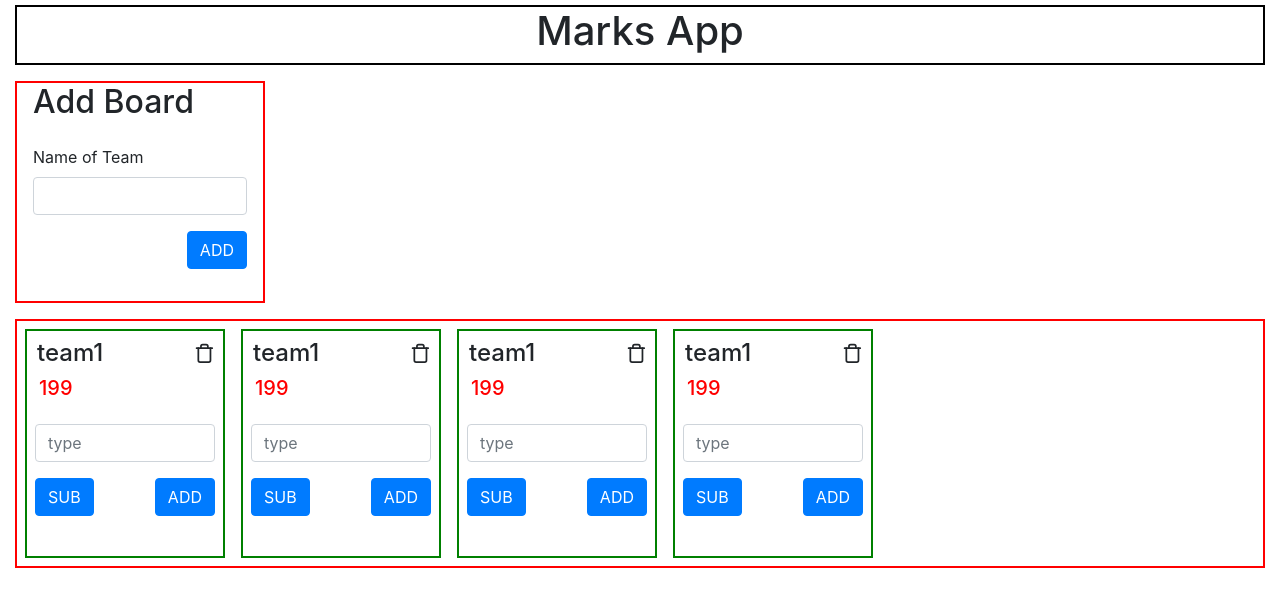
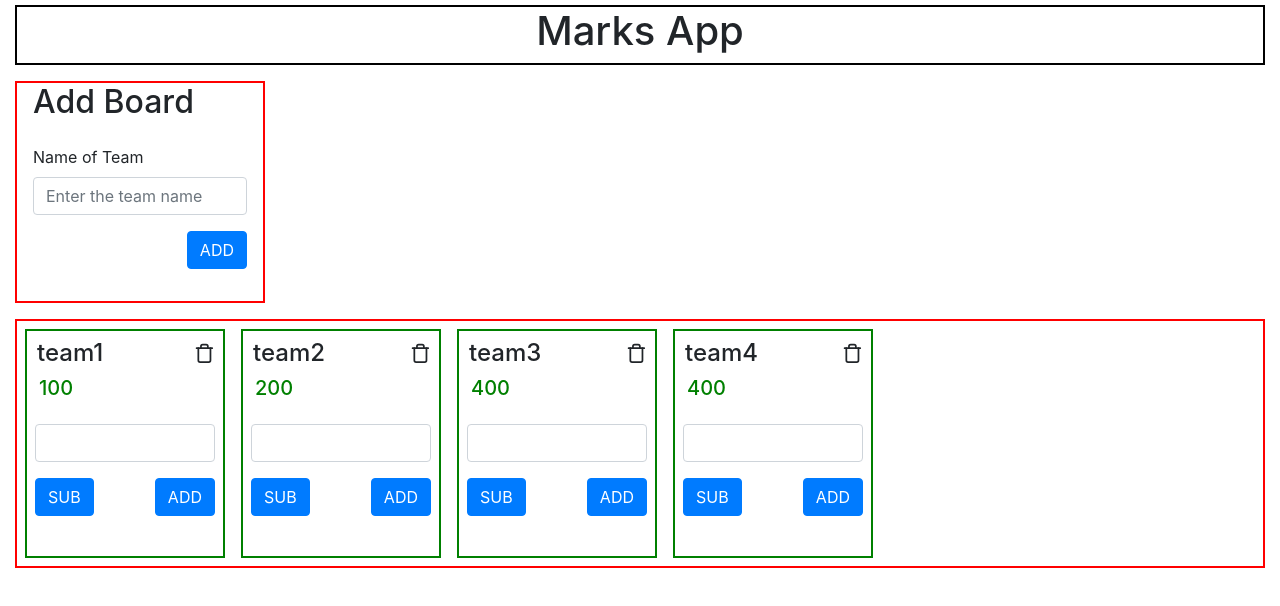
Before and after one commit to ThusharaSamaraweera/Marks-app, a React (Create React App) app: page / in a window 1280 px wide. Shown: the top 606 px of the page. Built offline with nearby package versions, Linux system fonts and the light colour scheme.

Commit message:
changed color of mark to green

```diff
--- a/package.json
+++ b/package.json
@@ -16,6 +16,7 @@
     "react-bootstrap": "^1.6.1",
     "react-dom": "^17.0.2",
     "react-feather": "^2.0.9",
+    "react-number-format": "^4.6.3",
     "react-scripts": "^4.0.3",
     "typescript": "^4.1.2",
     "web-vitals": "^1.0.1"
--- a/src/Components/AddBoard.tsx
+++ b/src/Components/AddBoard.tsx
@@ -1,22 +1,45 @@
-import React from "react";
+import React, {useState} from "react";
 import {Button, Col, Form, Row} from "react-bootstrap";
 
-const AddBoard:React.FC = () => {
+type AddBoardProps = {
+  onTeamAdd:(name:string) => void;
+}
+const AddBoard:React.FC<AddBoardProps> = (props) => {
+  const [newTeamName, setNewTeamName] = useState<string | null>(null);
+
+  const handleOnSubmit = (event:any) => {
+    event.preventDefault();
+    if(!newTeamName || newTeamName === ''){
+      return;
+    }
+    props.onTeamAdd(newTeamName);
+    setNewTeamName(null)
+  }
+
+  const handleOnTeamNameChanged = (name: string) => {
+    setNewTeamName(name);
+  }
+
   return (
       <Col xs={12} sm={5} className='add-board mt-2'>
         <Row xs={12} className='pl-3'>
           <h2>Add Board</h2>
         </Row>
         <Row xs={12} className='from-row px-3'>
-          <Form className='formInputs py-3'
+          <Form className='formInputs py-3' onSubmit={handleOnSubmit}
           >
             <Form.Group controlId="teamName">
               <Form.Label>Name of Team</Form.Label>
-              <Form.Control type="text" placeholder=""
+              <Form.Control type="text" placeholder="Enter the team name"
                             required
+                            value={newTeamName ? newTeamName : ''}
+                            onChange={(event: React.ChangeEvent<HTMLInputElement>) =>
+                              handleOnTeamNameChanged(event.target.value)}
               />
               </Form.Group>
-            <Button className='add-btn float-right mb-3'>ADD</Button>
+            <Button className='add-btn float-right mb-3'
+                    type='submit'
+            >ADD</Button>
           </Form>
         </Row>
       </Col>
--- a/src/Components/CreatedTeam/Team.tsx
+++ b/src/Components/CreatedTeam/Team.tsx
@@ -1,34 +1,70 @@
-import React from "react";
+import React, {useState} from "react";
 import {Button, Col, Form, Row} from "react-bootstrap";
 import {Trash} from "react-feather";
+import NumberFormat from "react-number-format";
+import {ITeam} from "../../Types/MarksTypes";
 
-const Team:React.FC = () => {
+type TeamProps = {
+  team:ITeam
+  onAddMarks: (id:number, addMarks: number) => void
+  onSubMarks: (id:number, subMarks: number) => void
+  onDeleteTeam: (id:number) => void
+}
+
+
+const Team:React.FC<TeamProps> = (props) => {
+  const [marks, setMarks] = useState<number | undefined>(undefined)
+
+  const handleOnSub = () => {
+    if(!marks){
+      return;
+    }
+    props.onSubMarks(props.team.id, marks);
+    setMarks(undefined)
+  }
+
+  const handleOnAdd = (event:any) => {
+    event.preventDefault();
+    if(!marks){
+      return;
+    }
+    props.onAddMarks(props.team.id, marks);
+    setMarks(undefined);
+  }
+
   return (
       <Col xs={12} sm={5} className='team mx-2 my-2 py-2 px-2'>
 
         <Row xs={9} sm={8} className='mx-0 my-0'>
           <Col xs={8} sm={8} className='team-name'>
-            <h4>team1</h4>
+            <h4>{props.team.name}</h4>
           </Col>
           <Col xs={4} sm={4} className='delete-icon text-right'>
-            <i><Trash size='1.3em'/> </i>
+            <i><Trash size='1.3em' onClick= {() => props.onDeleteTeam(props.team.id) }/> </i>
           </Col>
         </Row>
 
         <Row className='mark-box mx-0 px-1'>
-          <h5>199</h5>
+          <h5>{props.team.marks}</h5>
         </Row>
 
         <Row className='mark-update-row mx-0'>
           <Form className='mark-Inputs py-3'
           >
-            <Form.Group controlId="update-mark">
-              <Form.Control type="text" placeholder="type"
+            <Form.Group controlId="marks">
+              <NumberFormat thousandSeparator={true}
+                            className='form-control'
                             required
+                            value={marks ? marks : 'no'}
+                            placeholder=""
+                            onValueChange={(values) => {
+                              setMarks(values.floatValue)
+                              }
+                            }
               />
             </Form.Group>
-            <Button className='sub-btn float-left mb-3'>SUB</Button>
-            <Button className='add-btn float-right mb-3'>ADD</Button>
+            <Button className='sub-btn float-left mb-3' onClick={handleOnSub}>SUB</Button>
+            <Button className='add-btn float-right mb-3' onClick={handleOnAdd}>ADD</Button>
           </Form>
         </Row>
       </Col>
--- a/src/Components/CreatedTeams.tsx
+++ b/src/Components/CreatedTeams.tsx
@@ -1,17 +1,61 @@
 import React from "react";
 import {Row} from "react-bootstrap";
 import Team from "./CreatedTeam/Team";
+import {ITeam} from "../Types/MarksTypes";
 
-const CreatedTeams: React.FC = () => {
+type CreatedTeamsProps = {
+  teams:ITeam[]
+  setTeams:(team:ITeam[]) => void;
+  onDeleteTeam:(id:number) => void
+}
 
+const CreatedTeams: React.FC<CreatedTeamsProps> = (props) => {
+  const handleOnSubMarks = (id:number, subMarks: number) => {
+    const allTeams: ITeam[] = props.teams.slice();
+    props.setTeams(
+      allTeams.map( (team) => {
+        if(team.id === id) {
+          const marks: number = team.marks - subMarks;
+          return {...team, marks}
+        }else {
+          return team;
+        }
+      })
+    )
+  }
+
+  const handleOnAddMarks = (id: number, addMarks: number) => {
+    const allTeams: ITeam[] = props.teams.slice();
+    props.setTeams(
+      allTeams.map((team) => {
+          if (team.id === id) {
+            const mark:number = team.marks + addMarks;
+            return {...team, marks: mark};
+          } else {
+            return team;
+          }
+        }
+      )
+    );
+  }
+
+  const renderTeams = () => {
+    if(props.teams.length === 0){
+      return;
+    }
+
+    return props.teams.map( (team:ITeam, index:number) => {
+      return <Team team={team} key={index} onAddMarks={handleOnAddMarks}
+                    onSubMarks={handleOnSubMarks}
+                    onDeleteTeam={props.onDeleteTeam}
+      />
+    })
+
+  }
 
   return (
     <Row className='create-teams mx-0 my-3'>
-      <Team/>
-      <Team/>
-      <Team/>
-      <Team/>
-
+      {renderTeams()}
     </Row>
   )
 }
--- a/src/Marks-app.tsx
+++ b/src/Marks-app.tsx
@@ -1,18 +1,58 @@
-import React from "react";
+import React, {useState} from "react";
 import {Container, Row} from "react-bootstrap";
 import Title from "../src/Components/Title";
 import AddBoard from "./Components/AddBoard";
 import CreatedTeams from "./Components/CreatedTeams";
+import {ITeam} from "./Types/MarksTypes";
 
-const MarksApp:React.FC = () => {
+const MarksApp: React.FC = () => {
+  const allTeams:ITeam[] = [
+    {id: 1, name: "team1", marks: 100},
+    {id: 2, name: "team2", marks: 200},
+    {id: 3, name: "team3", marks: 400},
+    {id: 4, name: "team4", marks: 400}
+  ]
+
+  const [teams, setTeams] = useState<ITeam[]>(allTeams);
+
+  const generateId = () => {
+    return Math.floor(Math.random()*100 + 1);
+  }
+
+  const handleOnAddedTeam = (teamName:string) => {
+    const tempAllTeams:ITeam[] = allTeams.slice();
+    const Ids: number[] = teams.map(team => team.id)
+    let id: number = 0;
+    do{
+      id = generateId();
+    }while(!Ids.includes(id));
+
+    const newTeam:ITeam = {id:id, name:teamName, marks:0};
+    tempAllTeams.push(newTeam);
+    setTeams(tempAllTeams)
+  }
+
+  const handleOnDelete = (id:number) => {
+    const confirmation:boolean = window.confirm("Delete Team?");
+    if(confirmation){
+      const tempAllTeams:ITeam[] = allTeams.slice();
+      setTeams(
+        tempAllTeams.filter( (team) =>
+          team.id !== id
+        )
+      );
+    }
+  }
 
   return (
     <Container fluid>
       <Title/>
       <Row xs={12} md={7} className='mt-2 mx-0'>
-        <AddBoard/>
+        <AddBoard onTeamAdd={handleOnAddedTeam}/>
       </Row>
-      <CreatedTeams/>
+      <CreatedTeams teams={teams} setTeams={setTeams}
+              onDeleteTeam={handleOnDelete}
+      />
 
     </Container>
   )
--- a/src/assets/styles/_created-teams.scss
+++ b/src/assets/styles/_created-teams.scss
@@ -12,7 +12,7 @@
     }
 
     .mark-box {
-      color: red;
+      color: green;
     }
 
     .team-name {
```
Also changed, not shown: 2 other files (tests, documents, lock files or other folders).
